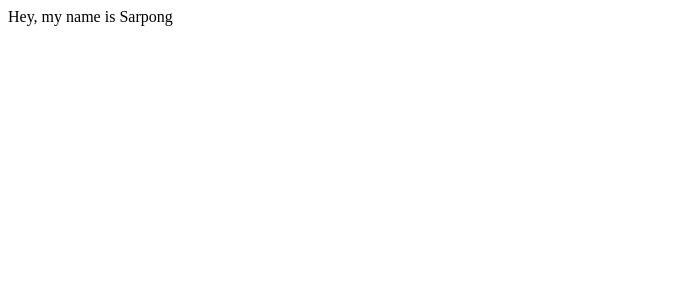
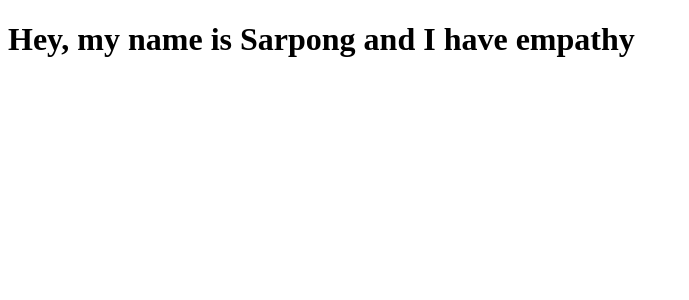
Before and after one commit to SarpongAbasimi/me, a React (Create React App) app: page / in a window 1280 px wide. Shown: the top 300 px of the page, without its empty margins (0-689 px from the left). Built offline with nearby package versions, Linux system fonts and the light colour scheme.

Commit message:
boby component

```diff
--- a/src/components/body.js
+++ b/src/components/body.js
@@ -2,6 +2,8 @@ import React from 'react';
 
 export const Body = (props)=> {
   return(
-    <div>Hey, my name is Sarpong</div>
+    <div>
+    <h1>Hey, my name is Sarpong and I have empathy</h1>
+    </div>
   );
 };
```
